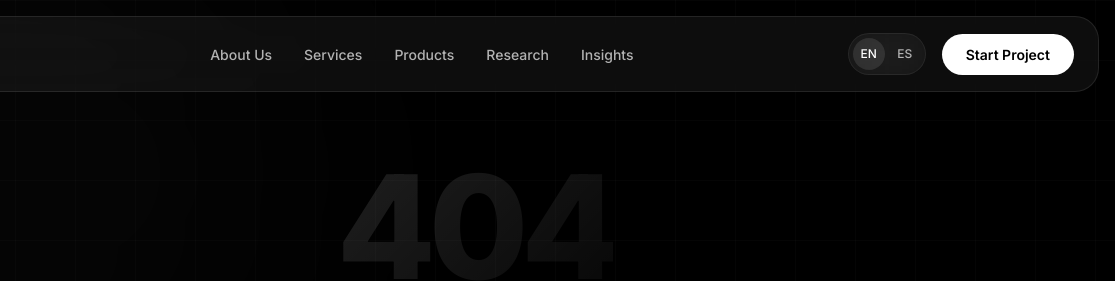
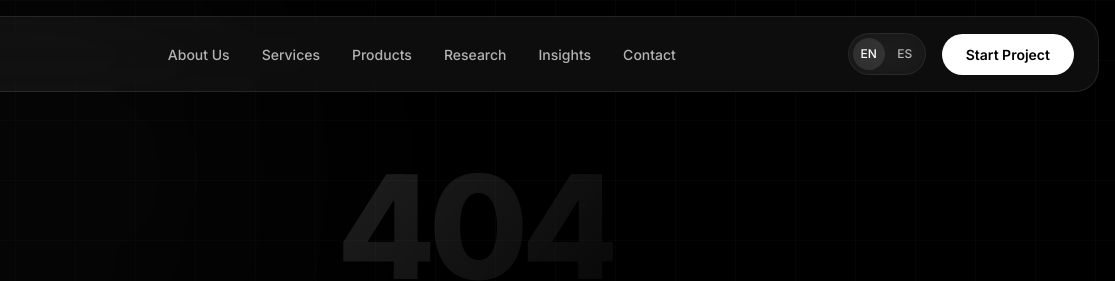
Before and after one commit to dynxlabs/dynxlabs.github.io, a plain HTML site: page 404.html in a window 1280 px wide. Shown: the top 281 px of the page, 165-1280 px from the left. Drawn offline with nearby package versions, Linux system fonts and the light colour scheme.

Commit message:
Update 404.html

```diff
--- a/404.html
+++ b/404.html
@@ -44,6 +44,7 @@
       <a href="/products"  role="menuitem" data-i18n="nav.products">Products</a>
       <a href="/research"  role="menuitem" data-i18n="nav.research">Research</a>
       <a href="/insights"  role="menuitem" data-i18n="nav.insights">Insights</a>
+      <a href="/contact" role="menuitem" data-i18n="nav.contact">Contact</a>
     </div>
     <div class="navbar-actions">
       <div class="lang-selector glass" role="group" aria-label="Language selector">
@@ -60,6 +61,7 @@
       <a href="/#services" role="menuitem" data-i18n="nav.services">Services</a>
       <a href="/products"  role="menuitem" data-i18n="nav.products">Products</a>
       <a href="/research"  role="menuitem" data-i18n="nav.research">Research</a>
+      <a href="/contact" role="menuitem" data-i18n="nav.contact">Contact</a>
       </div>
   </div>
 </nav>
```
